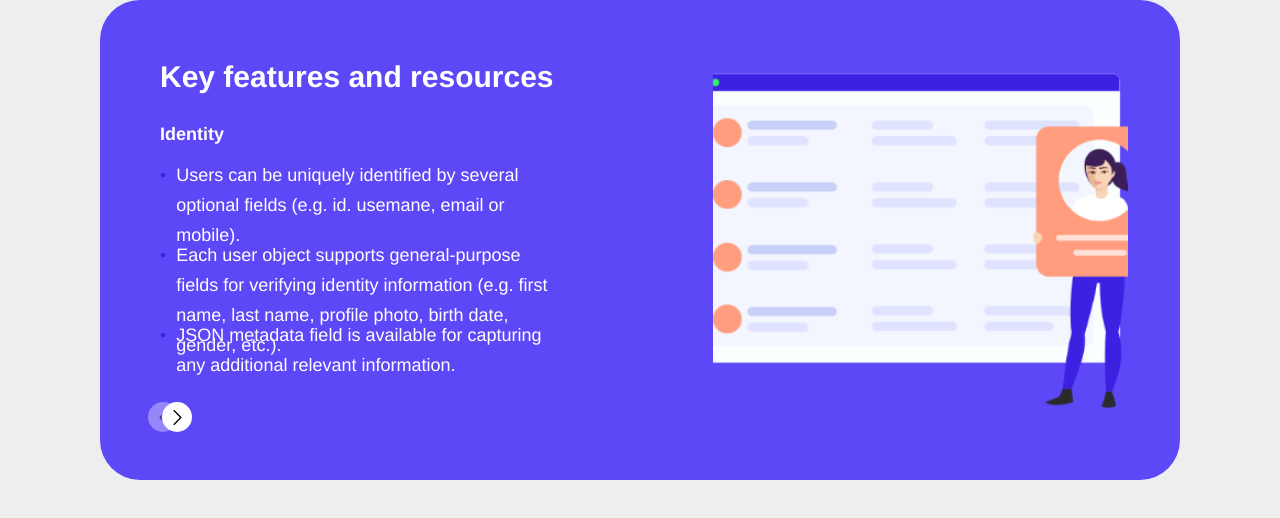
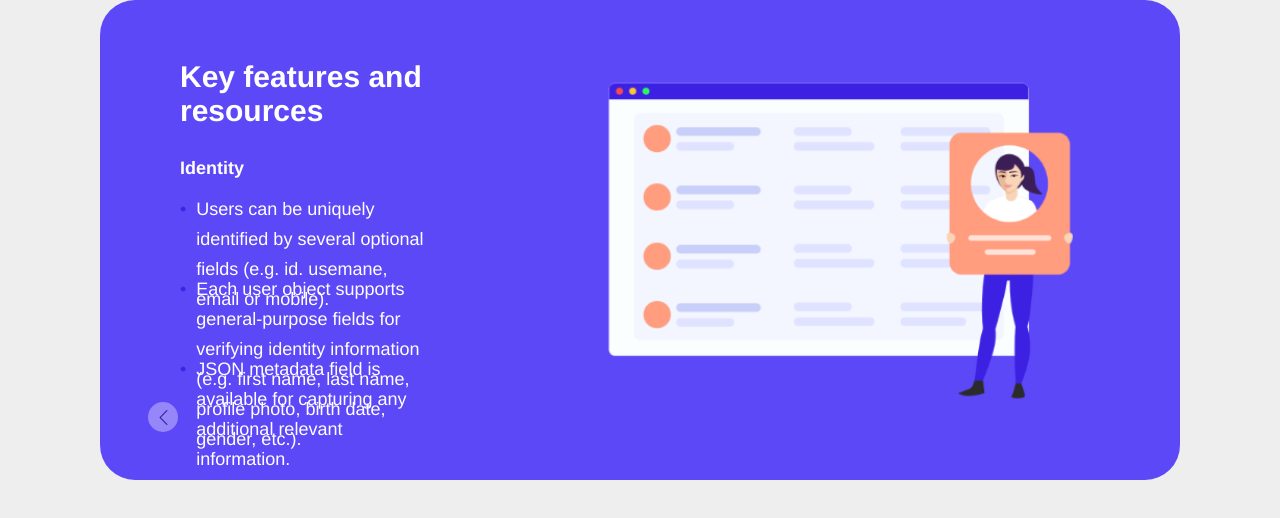
Before and after one commit to ShadmanShafi/slider-component, a React (Create React App) app in the folder slider-component/: page / in a window 1280 px wide. Shown: the top 518 px of the page. Built offline with nearby package versions, Linux system fonts and the light colour scheme.

Commit message:
Refactored css positioning

```diff
--- a/slider-component/src/App.js
+++ b/slider-component/src/App.js
@@ -18,7 +18,12 @@ export default function App() {
 
   return (
     <div className="slider-entire-component-div">
-      <Swiper navigation={true} modules={[Navigation]} className="mySwiper swiper-button-black" navi>
+      <Swiper
+        navigation={true}
+        modules={[Navigation]}
+        className="mySwiper swiper-button-black"
+        navi
+      >
         {/*Slide 1*/}
         <SwiperSlide>
           <div className="slider-content-column">
@@ -52,9 +57,6 @@ export default function App() {
                 </div>
               </ul>
             </div>
-          </div>
-          <div>
-            <img className="slider-item-image" src={placeholderImage} alt="placeholder-image"/>
           </div>
 
         </SwiperSlide>
@@ -93,9 +95,6 @@ export default function App() {
               </ul>
             </div>
           </div>
-          <div>
-            <img src={placeholderImage} alt="placeholder-image" />
-          </div>
         </SwiperSlide>
 
         {/*Slide 3*/}
@@ -131,9 +130,6 @@ export default function App() {
                 </div>
               </ul>
             </div>
-          </div>
-          <div>
-            <img src={placeholderImage} alt="placeholder-image" />
           </div>
         </SwiperSlide>
 
@@ -171,11 +167,15 @@ export default function App() {
               </ul>
             </div>
           </div>
-          <div>
-            <img src={placeholderImage} alt="placeholder-image" />
-          </div>
         </SwiperSlide>
       </Swiper>
+      <div>
+        <img
+          className="slider-item-image"
+          src={placeholderImage}
+          alt="placeholder-image"
+        />
+      </div>
     </div>
   );
 }
--- a/slider-component/src/styles.css
+++ b/slider-component/src/styles.css
@@ -9,12 +9,15 @@
 body {
   font-family: Helvetica Neue, Helvetica, Arial, sans-serif;
   background: #eee;
+
 }
 
 .slider-entire-component-div {
   background-color: #5d48f8;
   margin: 0 100px 0 100px;
-  border-radius: 40px;
+  border-radius: 35px;
+  display: flex;
+  flex-direction: row;
 }
 
 .swiper {
@@ -26,7 +29,7 @@ body {
   font-size: 18px;
   color: #ffffff;
   display: flex;
-  padding: 60px;
+  padding: 60px 60px 80px 80px;
 }
 
 .swiper-slide img {
@@ -75,7 +78,10 @@ body {
 }
 
 .slider-item-image {
-  size: 80vh !important;
+  margin: 70px 100px 0 0;
+  width: 60vh !important;
+  height: auto;
+  object-fit: contain !important;
 }
 
 .slider-list-item-row {
@@ -90,7 +96,7 @@ body {
   background-color: white;
   position: relative;
   top: 53vh !important;
-  margin: 77vw;
+  margin: 46vw;
   min-height: 30px;
   max-height: 30px;
   min-width: 30px;
```
